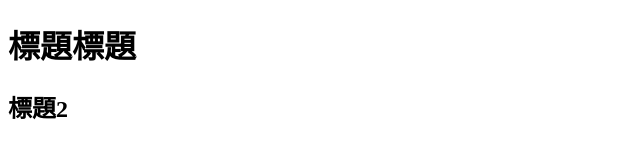
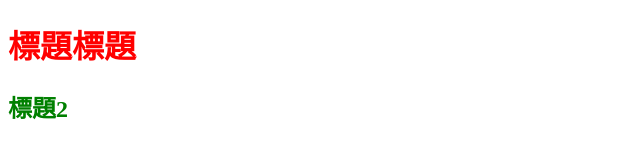
Before and after one commit to Uli1313/1121-11, a plain HTML site: page index.html in a window 1280 px wide. Shown: the whole page, without its empty margins (0-640 px from the left). Drawn offline with Linux system fonts and the light colour scheme; the site is published under a folder, as on GitHub Pages, so addresses that start at the root find nothing.

Commit message:
調整路徑

```diff
--- a/index.html
+++ b/index.html
@@ -4,7 +4,7 @@
     <meta charset="UTF-8" />
     <meta name="viewport" content="width=device-width, initial-scale=1.0" />
     <title>修改標題</title>
-    <link rel="stylesheet" href="/all.css" />
+    <link rel="stylesheet" href="./all.css" />
   </head>
   <body>
     <h1>標題標題</h1>
```
